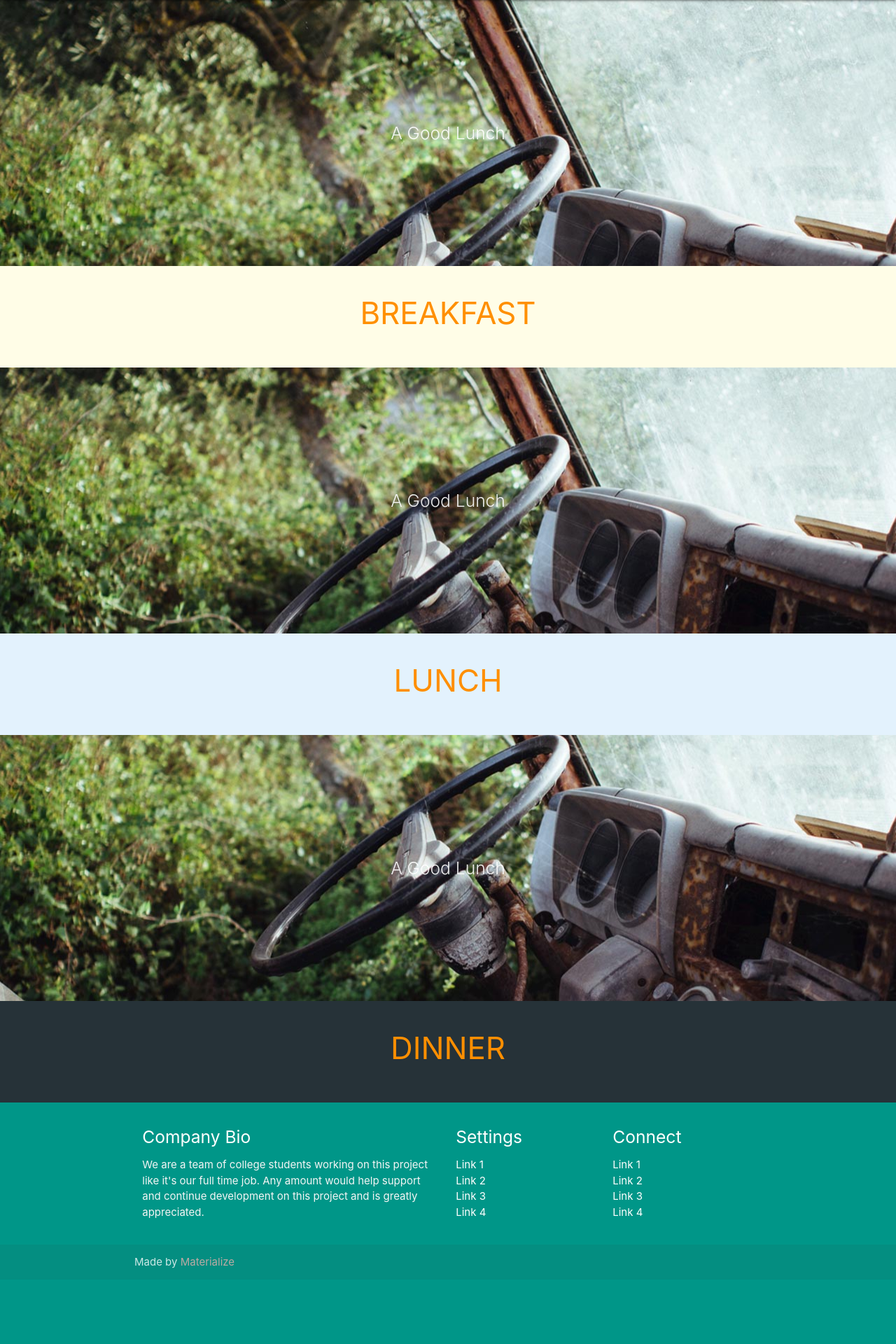
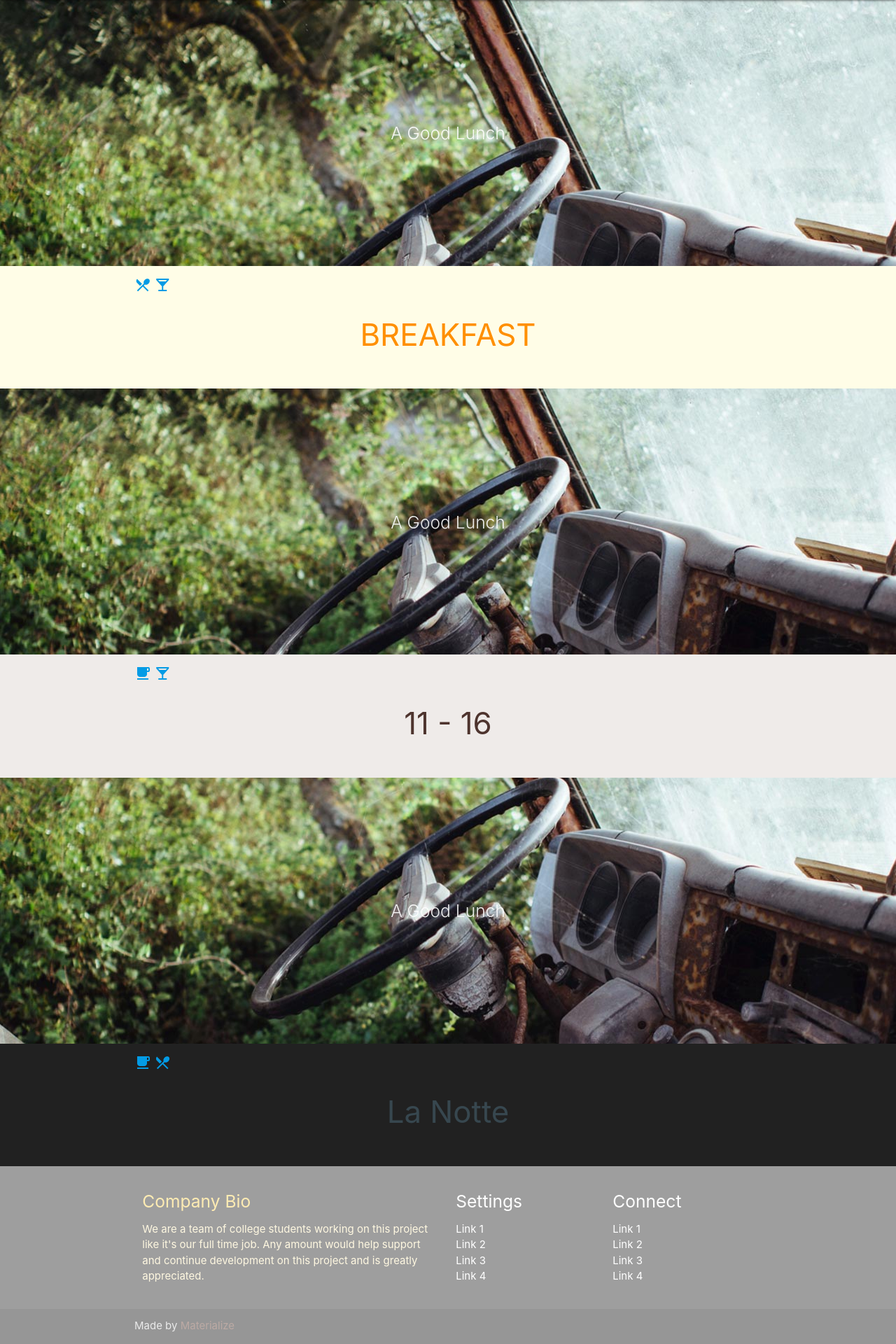
Before and after one commit to DrMaxPower/crud-with-django, a Django app: page /menu in a window 1280 px wide. Shown: the part 64-1984 px from the top of the page at 70% size. Before the commit the page ends 1876 px from the top, so only its background shows below. Run offline with Django 3.2, Linux system fonts and the light colour scheme; data that the repository does not hold is empty; some libraries are stand-ins or nearby versions.

Commit message:
added speed link to menu

```diff
--- a/templates/base.html
+++ b/templates/base.html
@@ -78,12 +78,12 @@
 
     <!-- Footer -->
 
-    <footer class="page-footer teal">
+    <footer class="page-footer grey">
         <div class="container">
             <div class="row">
                 <div class="col l6 s12">
-                    <h5 class="white-text">Company Bio</h5>
-                    <p class="grey-text text-lighten-4">We are a team of college students working on this project like
+                    <h5 class="amber-text text-lighten-4">Company Bio</h5>
+                    <p class="amber-text text-lighten-5">We are a team of college students working on this project like
                         it's our full time job. Any amount would help support and continue development on this project
                         and is greatly appreciated.</p>
 
--- a/templates/index.html
+++ b/templates/index.html
@@ -32,7 +32,8 @@
             <div class="col s12 m4">
                 <div class="icon-block">
                     <h2 class="center brown-text">
-                        <i class="material-icons">local_cafe</i></h2>
+                        <i class="material-icons">local_cafe</i>
+                    </h2>
                     <h5 class="center">Breakfast</h5>
                     <div class="card hoverable">
                         <div class="card-image">
--- a/templates/menu.html
+++ b/templates/menu.html
@@ -16,13 +16,16 @@
     <div class="parallax"><img src="{% static 'images/background2.jpg' %}" alt="Unsplashed background img 2"></div>
 </div>
 
+
+<!-- BREAKFAST SECTION -->
 <div class="yellow lighten-5">
     <div class="container">
-        <div class="section scrollspy" id="breakfast">
-            <!-- BREAKFAST SECTION -->
+        <div class="section" id="breakfast">
+            <a href="#lunch"><i class="material-icons">local_dining</i></a>
+            <a href="#dinner"><i class="material-icons">local_bar</i></a>
             <section>
                 <h3 class="header center amber-text text-darken-3">BREAKFAST</h3>
-                    <div class="row">
+                <div class="row scrollspy">
                     {% for item in menu %}
                     {% if item.type == 'breakfast' %}
                     <div class="col s12 m6">
@@ -61,13 +64,15 @@
 </div>
 
 
-<div class="blue lighten-5">
+<!-- LUNCH SECTION -->
+<div class="brown lighten-5">
     <div class="container">
-        <div class="section">
-            <!-- LUNCH SECTION -->
+        <div class="section" id="lunch">
+            <a href="#breakfast"><i class="material-icons">local_cafe</i></a>
+            <a href="#dinner"><i class="material-icons">local_bar</i></a>
             <section class="">
-                <h3 class="header center amber-text text-darken-3">LUNCH</h3>
-                    <div class="row">
+                <h3 class="header center brown-text text-darken-3">11 - 16</h3>
+                <div class="row scrollspy">
                     {% for item in menu %}
                     {% if item.type == 'lunch' %}
                     <div class="col s12 m6">
@@ -78,7 +83,7 @@
                                 <a class="btn-floating halfway-fab waves-effect waves-light red"><i
                                         class="material-icons">add</i></a>
                             </div>
-                                    <div class="card-content">
+                            <div class="card-content light-blue lighten-5">
                                 <p>{{ item.content | safe }}</p>
                                 <h5>£{{ item.price }}</h5>
                             </div>
@@ -106,13 +111,15 @@
 </div>
 
 
-<div class="blue-grey darken-4">
+<!-- DINNER SECTION -->
+<div class="grey darken-4">
     <div class="container">
-        <div class="section">
-            <!-- DINNER SECTION -->
+        <div class="section" id="dinner">
+            <a href="#breakfast"><i class="material-icons">local_cafe</i></a>
+            <a href="#lunch"><i class="material-icons">local_dining</i></a>
             <section class="">
-                <h3 class="header center amber-text text-darken-3">DINNER</h3>
-                    <div class="row">
+                <h3 class="header center blue-grey-text text-darken-3">La Notte</h3>
+                <div class="row scrollspy">
                     {% for item in menu %}
                     {% if item.type == 'dinner' %}
                     <div class="col s12 m6">
@@ -123,7 +130,7 @@
                                 <a class="btn-floating halfway-fab waves-effect waves-light red"><i
                                         class="material-icons">add</i></a>
                             </div>
-                                    <div class="card-content">
+                            <div class="card-content deep-orange lighten-5">
                                 <p>{{ item.content | safe }}</p>
                                 <h5>£{{ item.price }}</h5>
                             </div>
```
Lines whose indentation alone changed are shown as unchanged.
